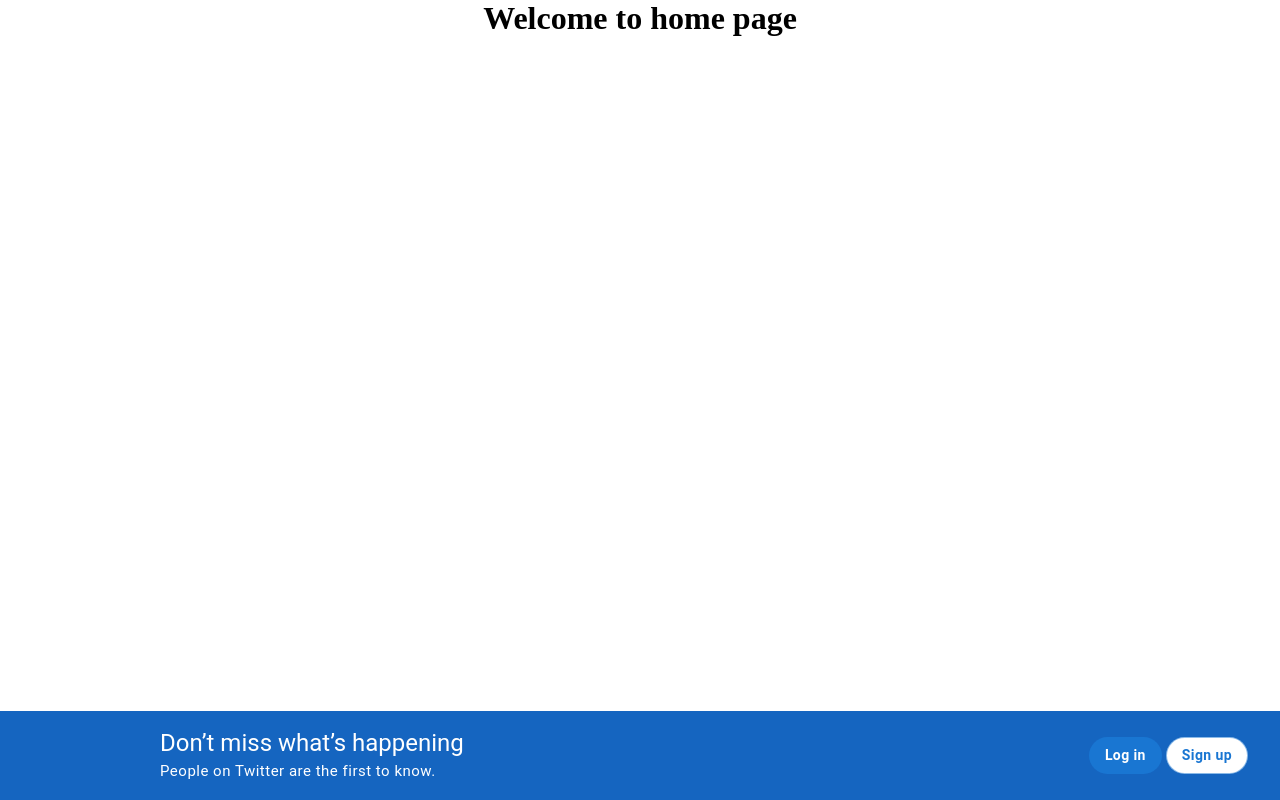
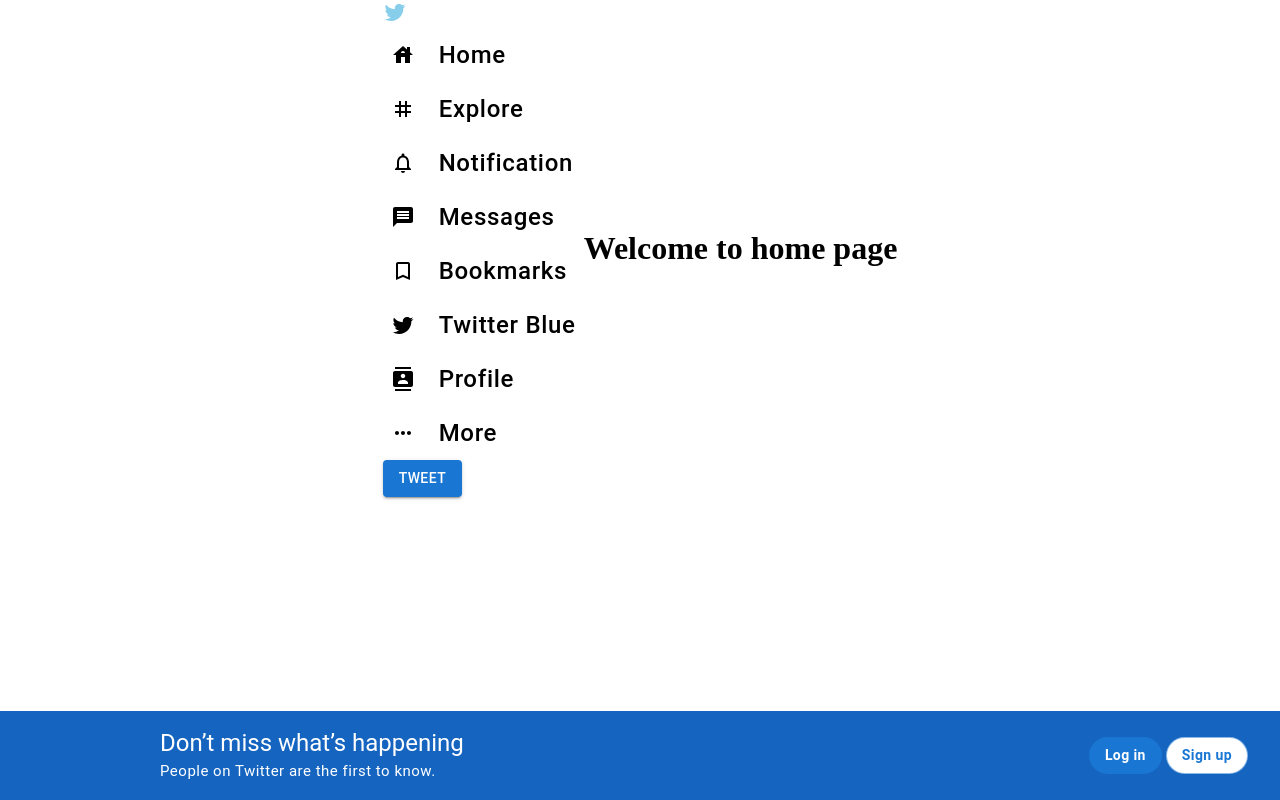
Before and after one commit to ruturajmengal2016/Project_2, a React (Create React App) app: page / in a window 1280 px wide. Built offline with nearby package versions, Linux system fonts and the light colour scheme.

Commit message:
day-2 kishan

```diff
--- /dev/null
+++ b/src/Components/SideNav.jsx
@@ -0,0 +1,124 @@
+import React from "react";
+import TwitterIcon from "@mui/icons-material/Twitter";
+import HouseIcon from "@mui/icons-material/House";
+import Grid3x3Icon from "@mui/icons-material/Grid3x3";
+import NotificationsNoneIcon from "@mui/icons-material/NotificationsNone";
+import MessageIcon from "@mui/icons-material/Message";
+import BookmarkBorderIcon from "@mui/icons-material/BookmarkBorder";
+import ContactsIcon from "@mui/icons-material/Contacts";
+import MoreHorizIcon from "@mui/icons-material/MoreHoriz";
+import Button from "@mui/material/Button";
+import style from "./SideNav.module.scss";
+import Dialog from "@mui/material/Dialog";
+import DialogActions from "@mui/material/DialogActions";
+import DialogContent from "@mui/material/DialogContent";
+import DialogContentText from "@mui/material/DialogContentText";
+import DialogTitle from "@mui/material/DialogTitle";
+import Slide from "@mui/material/Slide";
+
+export default function SideNav() {
+  const [open, setOpen] = React.useState(false);
+
+  const Transition = React.forwardRef(function Transition(props, ref) {
+    return <Slide direction="down" ref={ref} {...props} />;
+  });
+
+  const handleClickOpen = () => {
+    setOpen(true);
+  };
+
+  const handleClose = () => {
+    setOpen(false);
+  };
+  const data = [
+    {
+      icon: <HouseIcon />,
+      name: "Home",
+    },
+    {
+      icon: <Grid3x3Icon />,
+      name: "Explore",
+    },
+    {
+      icon: <NotificationsNoneIcon />,
+      name: "Notification",
+    },
+    {
+      icon: <MessageIcon />,
+      name: "Messages",
+    },
+    {
+      icon: <BookmarkBorderIcon />,
+      name: "Bookmarks",
+    },
+    {
+      icon: <TwitterIcon />,
+      name: "Twitter Blue",
+    },
+    {
+      icon: <ContactsIcon />,
+      name: "Profile",
+    },
+    {
+      icon: <MoreHorizIcon />,
+      name: "More",
+    },
+  ];
+
+  return (
+    <div>
+      <TwitterIcon sx={{ color: "skyblue" }} />
+      {data.map((ele, index) => {
+        return (
+          <div className={style.parentDiv} key={index}>
+            <span>
+              {" "}
+              <Button className={style.navContent}
+                sx={{
+                  borderRadius: 10,
+                  color: "black",
+                  textTransform: "none",
+                  gap: 3,
+                  '&:hover': {
+                    backgroundColor: 'rgb(231, 233, 234)',
+                    opacity: [0.9, 0.8, 0.7],
+                },
+                fontSize: "1.5rem",
+                fontWeight : 550,
+
+            }}
+              >
+                {" "}
+                {ele.icon} {ele.name}
+              </Button>
+            </span>
+          </div>
+        );
+      })}
+
+      <div>
+        <Button variant="contained" onClick={handleClickOpen}>
+          Tweet
+        </Button>
+        <Dialog
+          open={open}
+          TransitionComponent={Transition}
+          keepMounted
+          onClose={handleClose}
+          aria-describedby="alert-dialog-slide-description"
+        >
+          <DialogActions>
+          <Button onClick={handleClose}>Disagree</Button>
+          </DialogActions>
+          <DialogTitle>{"Use Google's location service?"}</DialogTitle>
+          <DialogContent>
+            <DialogContentText id="alert-dialog-slide-description">
+              Let Google help apps determine location. This means sending
+              anonymous location data to Google, even when no apps are running.
+            </DialogContentText>
+          </DialogContent>
+        </Dialog>
+      </div>
+    </div>
+  );
+}
--- /dev/null
+++ b/src/Components/SideNav.module.scss
@@ -0,0 +1,3 @@
+.paarentDiv{
+    gap: 10px;
+}
--- a/src/Pages/Home/Home.jsx
+++ b/src/Pages/Home/Home.jsx
@@ -1,8 +1,10 @@
 import React from "react";
 import Style from "./Home.module.scss";
+import SideNav from "../../Components/SideNav";
 const Home = () => {
   return (
     <div className={Style.root}>
+      <SideNav/>
       <h1>Welcome to home page</h1>
     </div>
   );
--- a/src/Pages/Login/LoginPage.jsx
+++ b/src/Pages/Login/LoginPage.jsx
@@ -1,7 +1,7 @@
 import { FcGoogle } from "react-icons/fc";
 import { ImAppleinc } from "react-icons/im";
 import TwitterIcon from "@mui/icons-material/Twitter";
-import React, { useState } from "react";
+import React, { useState, useEffect } from "react";
 import Style from "./LoginPage.module.scss";
 import Typography from "@mui/material/Typography";
 import TextField from "@mui/material/TextField";
@@ -12,14 +12,36 @@
 import DialogContent from "@mui/material/DialogContent";
 import Link from "@mui/material/Link";
 import { useNavigate } from "react-router-dom";
+import {getUsers} from '../../utils/localstorage'
 const Login = () => {
   const [open, setOpen] = React.useState(true);
   const [details, setDetails] = useState({ email: "", password: "" });
+  const [localdata,setLocaldata]=useState("");
   const navigate = useNavigate();
+
+  useEffect(()=>{
+    const data=getUsers();
+    setLocaldata(data);
+
+  },[])
+
   const handleClose = () => {
     setOpen(false);
     navigate("/");
   };
+
+  function handleSubmit(e){
+    e.preventDefault();
+
+    if(localdata.email === details.email && localdata.password===details.password){
+      localStorage.setItem("login-success", JSON.stringify(true))
+      navigate("/")
+    }
+    else{
+      return;
+    }
+
+  }
 
   return (
     <div>
@@ -110,9 +132,7 @@
               type="submit"
               variant="contained"
               className={Style.submit}
-              onClick={(e) => {
-                e.preventDefault();
-              }}
+              onClick={handleSubmit}
               sx={{
                 width: "50%",
                 alignSelf: "center",
--- a/src/Pages/Register/Register.jsx
+++ b/src/Pages/Register/Register.jsx
@@ -10,7 +10,7 @@
   const dispatch = useDispatch();
   const selector = useSelector((state) => state.user.value);
   //   localStorage.clear()
-  //   localStorage.setItem("users", JSON.stringify(selector));
+    localStorage.setItem("users", JSON.stringify(selector));
   return (
     <form className={Style.root}>
       <TextField
```
